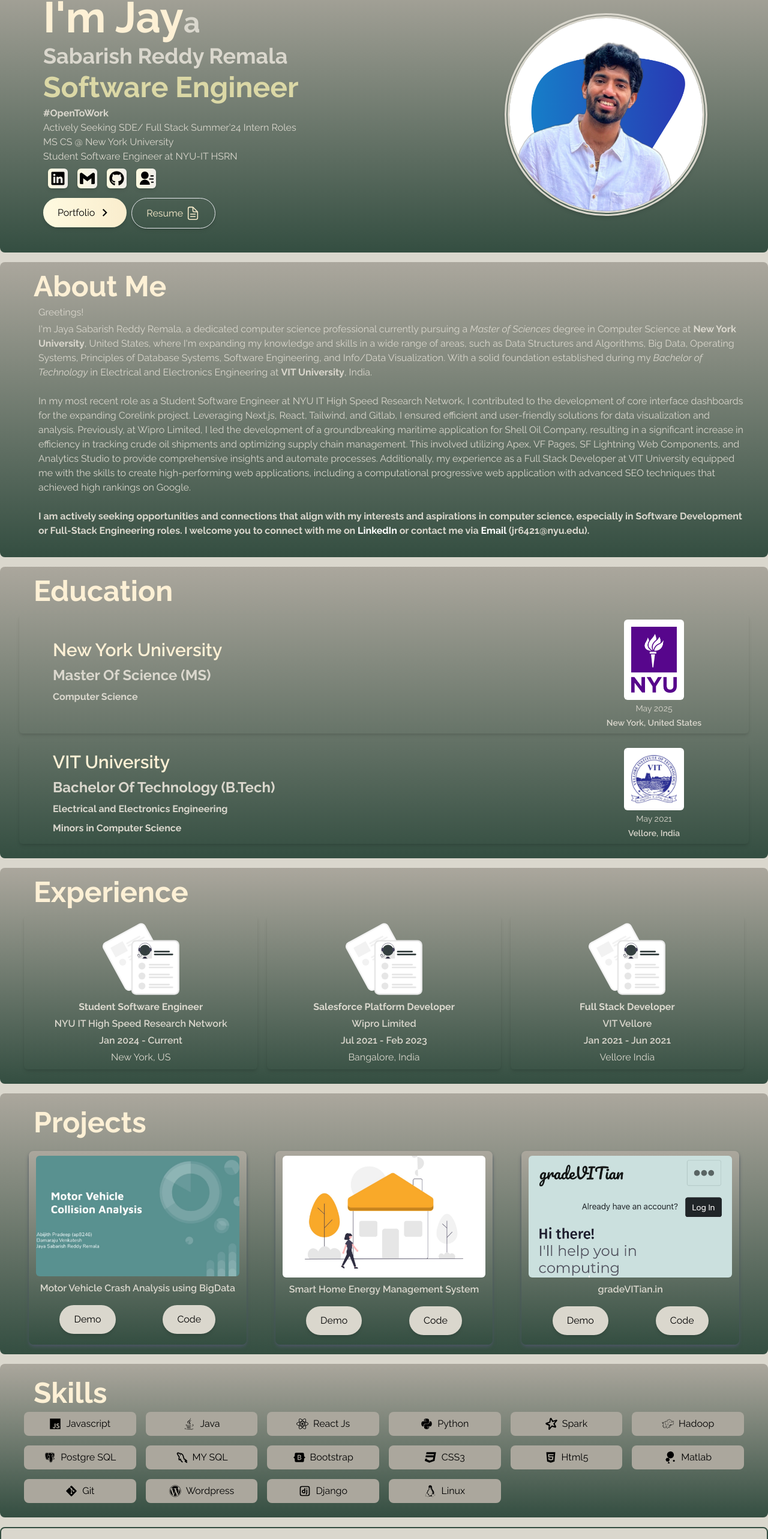
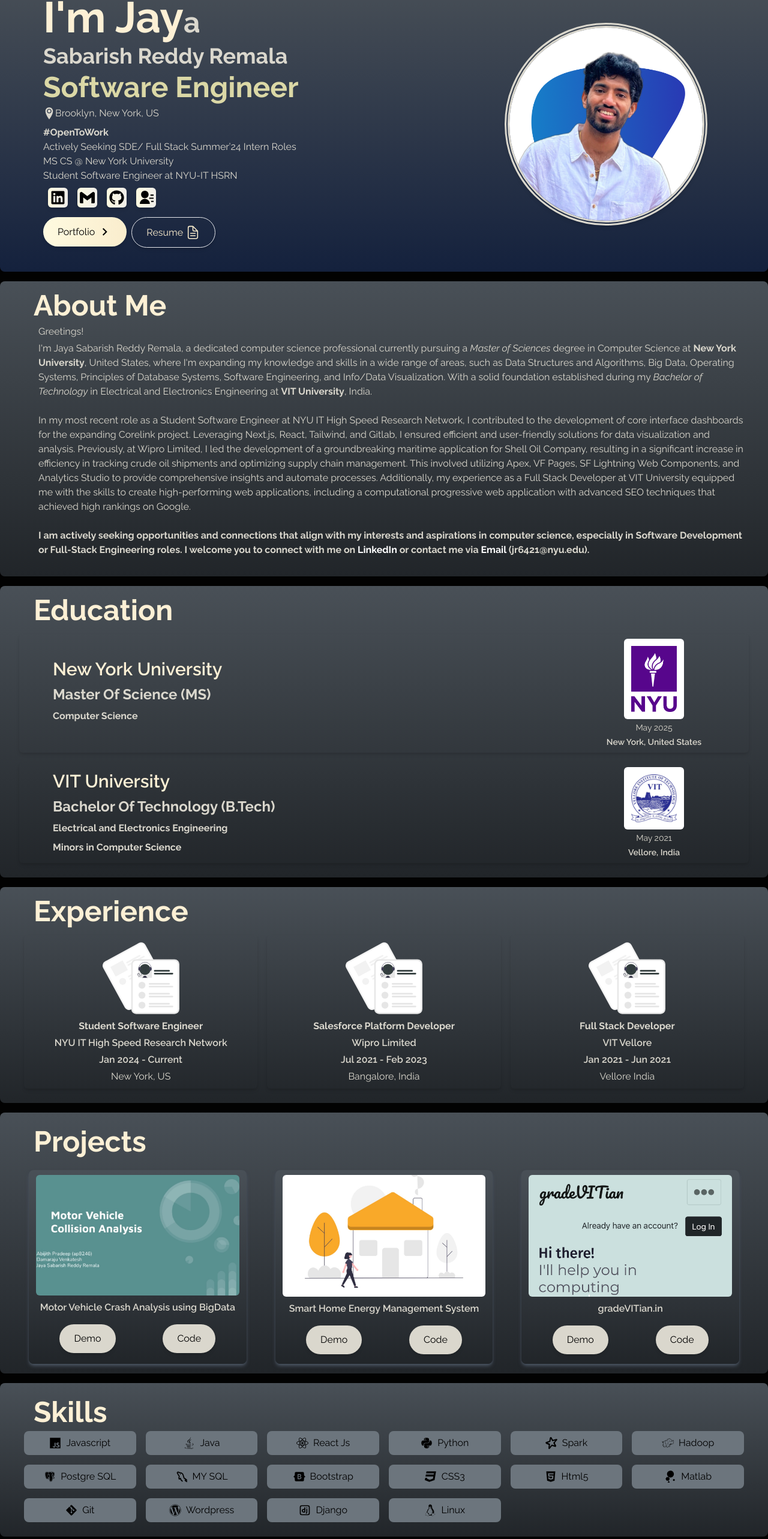
Before and after one commit to sabarishreddy99/myportfolio, a React (Create React App) app: page / in a window 1280 px wide. Shown: the part 167-2733 px from the top of the page at 60% size. Built offline with nearby package versions, Linux system fonts and the light colour scheme.

Commit message:
theme Change to dark

```diff
--- a/src/components/AboutMe.jsx
+++ b/src/components/AboutMe.jsx
@@ -72,7 +72,7 @@
   return (
     <div
       name="About"
-      className="mt-4 py-2 mx-2 md:max-w-screen-xl md:mx-auto rounded-lg md:w-full border-[#fdf0d5] bg-gradient-to-b from-[#aba79d] to-[#344e41]"
+      className="mt-4 py-2 mx-2 md:max-w-screen-xl md:mx-auto rounded-lg md:w-full border-[#fdf0d5] bg-gradient-to-b from-[#495057] to-[#212529]"
     >
       <h4 className="text-3xl sm:text-5xl font-bold text-[#fdf0d5] hover:text-my-bg-color duration-200 m-4 md:ml-14 my-2">
         About Me
--- a/src/components/ContactMe.jsx
+++ b/src/components/ContactMe.jsx
@@ -5,18 +5,18 @@
   return (
     <div
       name="Contact"
-      className="mt-4 mb-4 py-4 mx-2  md:max-w-screen-xl md:mx-auto rounded-lg md:w-full border-solid border-2 border-my-dark-green shadow-lg"
+      className="mt-4 mb-4 py-4 mx-2  md:max-w-screen-xl md:mx-auto rounded-lg md:w-full bg-gradient-to-b from-[#495057] to-[#212529] shadow-lg"
     >
       <div>
-        <h4 className="text-3xl sm:text-5xl font-bold text-[#000000] hover:text-slate-500 duration-200 m-4 md:ml-14 my-2">
+        <h4 className="text-3xl sm:text-5xl font-bold text-[#fdf0d5] hover:text-my-bg-color duration-200 m-4 md:ml-14 my-2">
           Contact Me
         </h4>
-        <h5 className="m-4 md:ml-14 my-2">
+        <h5 className="m-4 md:ml-14 my-2 text-my-bg-color">
           Submit the form below to get in touch with me!
         </h5>
       </div>
 
-      <div className="m-4 my-2 bg-my-dark-green md:bg-transparent rounded-md shadow-md">
+      <div className="m-4 my-2 bg-[#001d3d] md:bg-transparent rounded-md shadow-md">
         <form
           className="flex flex-col items-center justify-center"
           action="https://getform.io/f/32c7c5d2-b9a8-4a97-b8ae-35f13a59c368"
@@ -24,7 +24,7 @@
         >
           <label
             htmlFor=""
-            className="mt-2 text-xl font-medium text-my-bg-color md:text-my-dark-green"
+            className="mt-2 text-xl font-medium text-my-bg-color"
           >
             Name
           </label>
@@ -37,7 +37,7 @@
           />
           <label
             htmlFor=""
-            className="mt-2 text-xl font-medium text-my-bg-color md:text-my-dark-green"
+            className="mt-2 text-xl font-medium text-my-bg-color"
           >
             Email
           </label>
@@ -50,7 +50,7 @@
           />
           <label
             htmlFor=""
-            className="mt-2 text-xl font-medium text-my-bg-color md:text-my-dark-green"
+            className="mt-2 text-xl font-medium text-my-bg-color"
           >
             Message
           </label>
@@ -65,7 +65,7 @@
 
           <button
             type="submit"
-            className="group w-fit px-6 py-3 my-2 flex items-center rounded-full bg-[#faedcd] md:bg-my-dark-green md:text-my-bg-color cursor-pointer shadow-md hover:scale-105 duration-300 font-medium"
+            className="group w-fit px-6 py-3 my-2 flex items-center rounded-full bg-[#faedcd] md:bg-[#001d3d] border-solid border border-[#495057] md:text-my-bg-color cursor-pointer shadow-md hover:scale-105 duration-300 font-medium"
           >
             Let's talk
             <span className="group-hover:scale-125 duration-300">
--- a/src/components/Education.jsx
+++ b/src/components/Education.jsx
@@ -35,7 +35,7 @@
   return (
     <div
       name="Education"
-      className="mt-4 py-2 mx-2 md:max-w-screen-xl md:mx-auto rounded-lg md:w-full border-[#fdf0d5] bg-gradient-to-b from-[#aba79d] to-[#344e41]"
+      className="mt-4 py-2 mx-2 md:max-w-screen-xl md:mx-auto rounded-lg md:w-full border-[#fdf0d5] bg-gradient-to-b from-[#495057] to-[#212529]"
     >
       <h4 className="text-3xl sm:text-5xl font-bold text-[#fdf0d5] hover:text-my-bg-color duration-200 m-4 md:ml-14 my-2">
         Education
--- a/src/components/Experience.jsx
+++ b/src/components/Experience.jsx
@@ -35,7 +35,7 @@
   return (
     <div
       name="Experience"
-      className="mt-4 py-2 mx-2 md:max-w-screen-xl md:mx-auto rounded-lg md:w-full border-[#fdf0d5] bg-gradient-to-b from-[#aba79d] to-[#344e41]"
+      className="mt-4 py-2 mx-2 md:max-w-screen-xl md:mx-auto rounded-lg md:w-full border-[#fdf0d5] bg-gradient-to-b from-[#495057] to-[#212529]"
     >
       <h4 className="text-3xl sm:text-5xl font-bold text-[#fdf0d5] hover:text-my-bg-color duration-200 m-4 md:ml-14 my-2">
         Experience
--- a/src/components/Footer.jsx
+++ b/src/components/Footer.jsx
@@ -1,6 +1,7 @@
 import React from "react";
 import SocialLinks from "./SocialLinks.jsx";
 import { MdKeyboardDoubleArrowUp } from "react-icons/md";
+import { LuTrees } from "react-icons/lu";
 import { Link } from "react-scroll";
 
 const Footer = () => {
@@ -14,6 +15,10 @@
         </button>
       </Link>
       <SocialLinks />
+      <h2 className="flex flex-row items-center text-sm text-my-bg-color group-hover:md:text-gray-500 duration-200">
+        <LuTrees size={20} /> <i className="mx-1 mt-1">Each one, plant one</i>{" "}
+        <LuTrees size={20} />
+      </h2>
       <h3 className="text-1xl sm:text-1xl font-semibold m-1 text-my-bg-color group-hover:md:text-gray-500 duration-200">
         Jaya Sabarish Reddy R &copy; 2024
       </h3>
--- a/src/components/Home.jsx
+++ b/src/components/Home.jsx
@@ -5,9 +5,19 @@
 
 import { MdKeyboardArrowRight } from "react-icons/md";
 import { IoDocumentTextOutline } from "react-icons/io5";
+import { ImLocation2 } from "react-icons/im";
 
 const Home = () => {
   const bulletpoints = [
+    {
+      p: (
+        <>
+          <div className="flex flex-row items-center mb-2">
+            <ImLocation2 size={20} /> Brooklyn, New York, US
+          </div>
+        </>
+      ),
+    },
     { p: <strong>#OpenToWork</strong> },
     { p: "Actively Seeking SDE/ Full Stack Summer’24 Intern Roles" },
     { p: "MS CS @ New York University" },
@@ -17,7 +27,7 @@
   return (
     <div
       name="home"
-      className="mt-32 py-8 mx-2 md:max-w-screen-xl md:mx-auto rounded-lg md:w-full bg-gradient-to-b from-[#aba79d] to-[#344e41]"
+      className="mt-32 py-8 mx-2 md:max-w-screen-xl md:mx-auto rounded-lg md:w-full bg-gradient-to-b from-[#495057] to-[#14213d]"
     >
       <div className="flex flex-col items-center justify-center h-full px-4 md:flex-row">
         <div className="md:order-2">
--- a/src/components/Navbar.jsx
+++ b/src/components/Navbar.jsx
@@ -37,7 +37,7 @@
 
   return (
     <div className="flex justify-around">
-      <div class="flex justify-between items-center rounded-full w-11/12 shadow-md duration-200 h-20 text-black bg-my-dark-green fixed mt-8 mx-9 top-0 drop-shadow-md">
+      <div class="flex justify-between items-center rounded-full w-11/12 duration-200 h-20 text-black bg-[#14213d] fixed mt-8 mx-9 top-0">
         <div>
           <Link to={"home"} smooth duration={500} offset={-130}>
             <h1 className="text-3xl font-sign ml-8 text-text-green hover:-rotate-12 hover:scale-105 duration-500 cursor-pointer">
@@ -68,7 +68,7 @@
         </div>
 
         {nav && (
-          <ul className="flex flex-col justify-center items-center absolute top-0 left-0 w-full h-screen bg-gradient-to-b from-[#aba79d] to-[#344e41] text-neutral-300 rounded-md">
+          <ul className="flex flex-col justify-center items-center absolute top-0 left-0 w-full h-screen bg-gradient-to-b from-[#14213d] to-[#000000] text-neutral-300 rounded-md">
             {links.map((link) => (
               <li
                 key={link.id}
--- a/src/components/Projects.jsx
+++ b/src/components/Projects.jsx
@@ -43,7 +43,7 @@
   return (
     <div
       name="Projects"
-      className="mt-4 py-4 mx-2  md:max-w-screen-xl md:mx-auto rounded-lg md:w-full border-[#fdf0d5] bg-gradient-to-b from-[#aba79d] to-[#344e41]"
+      className="mt-4 py-4 mx-2  md:max-w-screen-xl md:mx-auto rounded-lg md:w-full border-[#fdf0d5] bg-gradient-to-b from-[#495057] to-[#212529]"
     >
       <h4 className="text-3xl sm:text-5xl font-bold text-[#fdf0d5] hover:text-my-bg-color duration-200 m-4 md:ml-14 my-2">
         Projects
@@ -53,7 +53,7 @@
         {projects.map((project) => (
           <div
             key={project.index}
-            className="group shadow-md shadow-gray-600 rounded-lg md:mx-4 md:mt-4 bg-gradient-to-b from-[#aba79d] to-[#344e41] px-3 py-2 cursor-pointer"
+            className="group shadow-md shadow-gray-600 rounded-lg md:mx-4 md:mt-4 bg-gradient-to-b from-[#495057] to-[#212529] px-3 py-2 cursor-pointer"
           >
             <img
               className="rounded-md group-hover:md:scale-105 duration-200"
--- a/src/components/Skills.jsx
+++ b/src/components/Skills.jsx
@@ -102,7 +102,7 @@
   return (
     <div
       name="Skills"
-      className="mt-4 py-4 mx-2  md:max-w-screen-xl md:mx-auto rounded-lg md:w-full border-[#fdf0d5] bg-gradient-to-b from-[#aba79d] to-[#344e41]"
+      className="mt-4 py-4 mx-2  md:max-w-screen-xl md:mx-auto rounded-lg md:w-full border-[#fdf0d5] bg-gradient-to-b from-[#495057] to-[#212529]"
     >
       <h4 className="text-3xl sm:text-5xl font-bold text-[#fdf0d5] hover:text-my-bg-color duration-200 m-4 md:ml-14 my-2">
         Skills
@@ -112,7 +112,7 @@
         {skills.map((skill) => (
           <div
             key={skill.id}
-            className="p-2 rounded-lg flex justify-center items-center bg-[#aba79d] hover:md:bg-slate-50 duration-500 cursor-pointer"
+            className="p-2 rounded-lg flex justify-center items-center bg-[#6c757d] hover:md:bg-slate-50 duration-500 cursor-pointer"
           >
             <h6 className="mr-2">{skill.icon}</h6>
             <h6>{skill.title}</h6>
--- a/src/index.css
+++ b/src/index.css
@@ -15,7 +15,7 @@
 }
 
 body {
-  background-color: #dad7cd;
+  background-color: #020202;
 }
 
 * {
```
